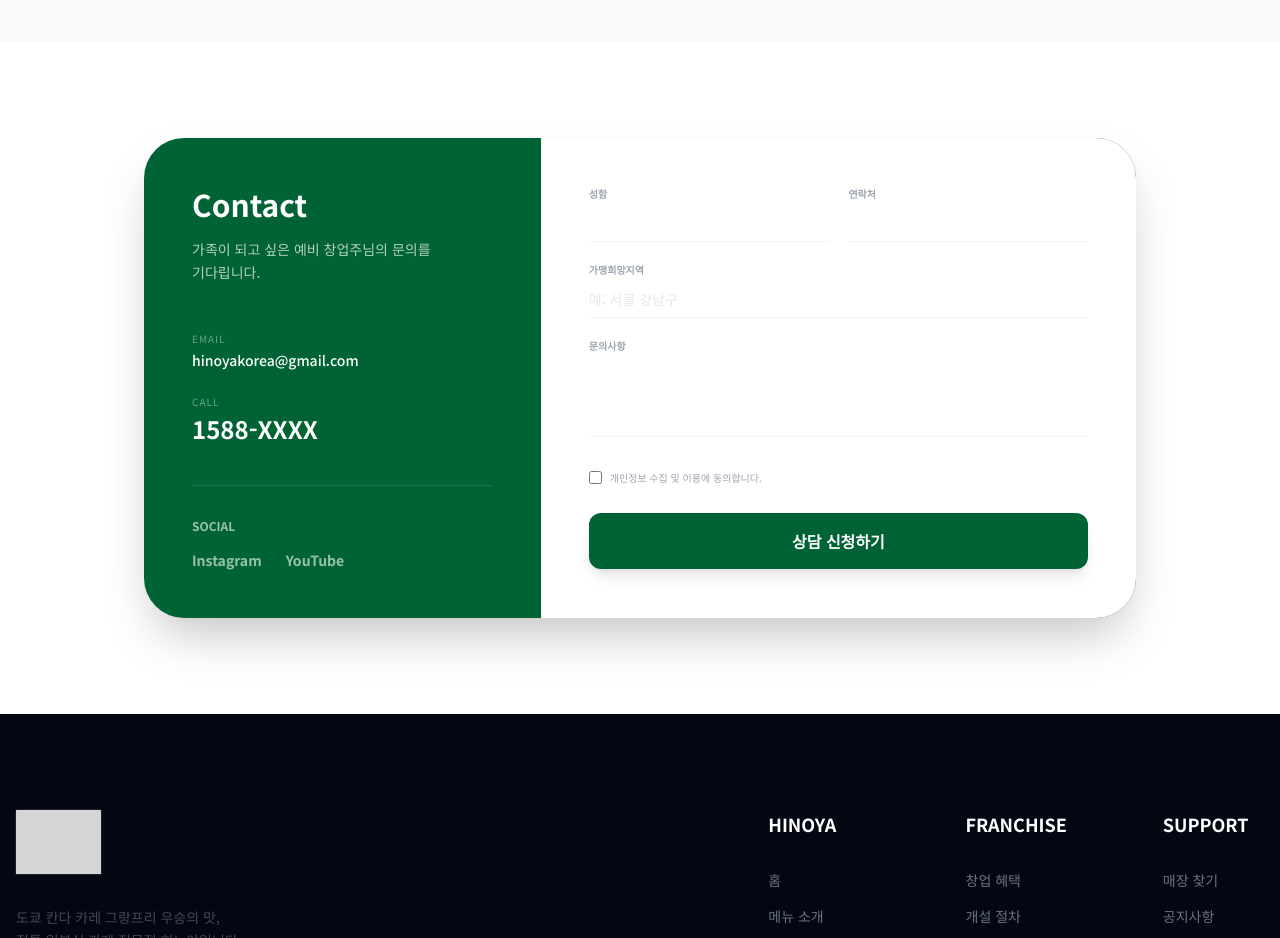
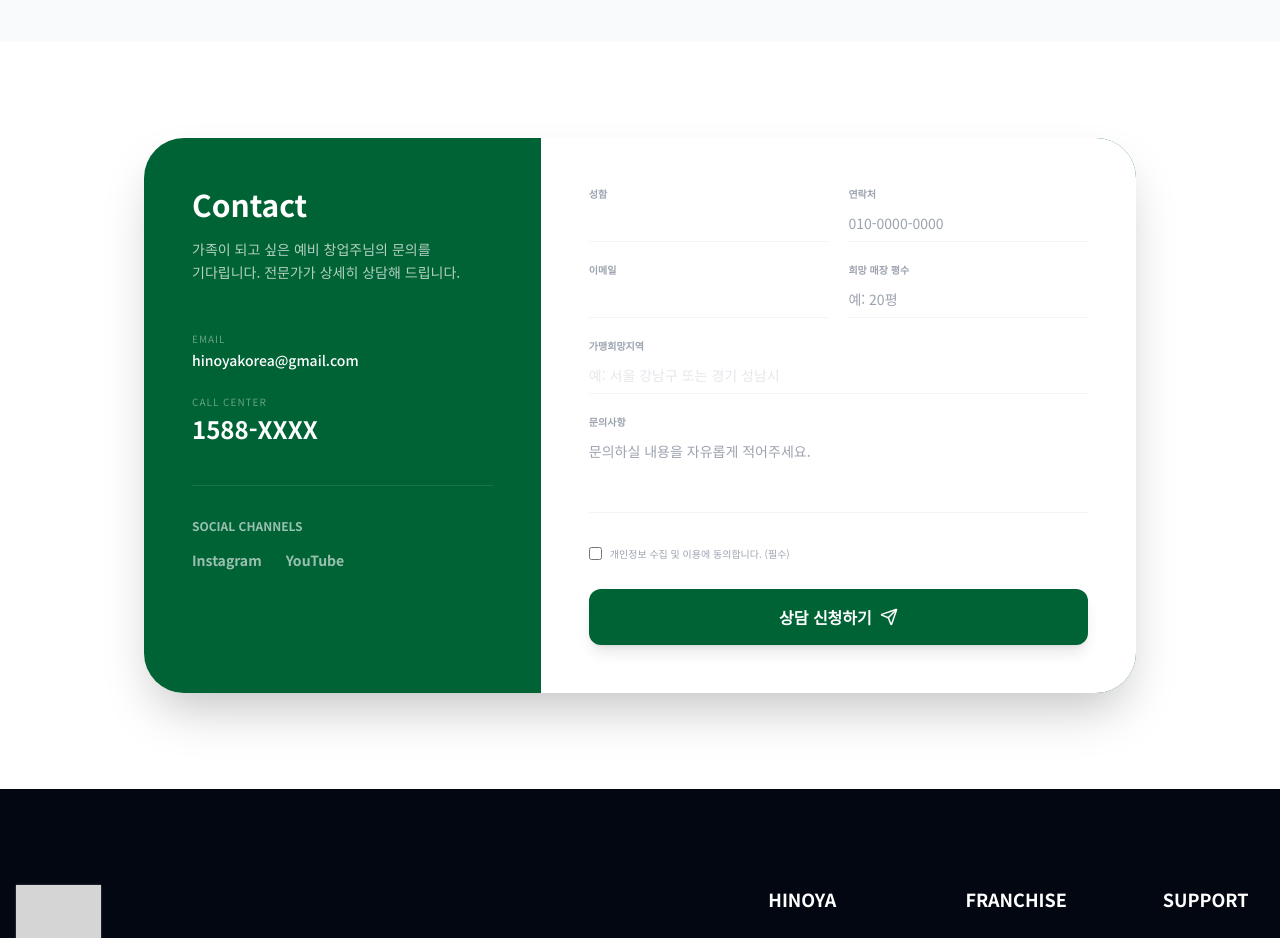
Before and after one commit to skzkek7-a11y/hinoya, a React (Vite) app: page / in a window 1280 px wide. Shown: the part 4620-5558 px from the top of the page. Built offline with nearby package versions, Linux system fonts and the light colour scheme; grey boxes are pictures that could not be loaded.

Commit message:
feat: Add contact form submission
Implements a functional contact form with Formspree integration for sending inquiries. Includes state management for submission status (idle, submitting, success, error) and visual feedback.

```diff
--- a/components/Contact.tsx
+++ b/components/Contact.tsx
@@ -1,7 +1,9 @@
 
 import React, { useState } from 'react';
+import { Send, CheckCircle2, AlertCircle } from 'lucide-react';
 
 const Contact: React.FC = () => {
+  const [status, setStatus] = useState<'IDLE' | 'SUBMITTING' | 'SUCCESS' | 'ERROR'>('IDLE');
   const [formData, setFormData] = useState({
     name: '',
     phone: '',
@@ -16,15 +18,40 @@ const Contact: React.FC = () => {
     setFormData(prev => ({ ...prev, [name]: value }));
   };
 
+  const handleSubmit = async (e: React.FormEvent) => {
+    e.preventDefault();
+    setStatus('SUBMITTING');
+
+    try {
+      const response = await fetch('https://formspree.io/f/xvzgjoaz', {
+        method: 'POST',
+        headers: {
+          'Content-Type': 'application/json',
+          'Accept': 'application/json'
+        },
+        body: JSON.stringify(formData)
+      });
+
+      if (response.ok) {
+        setStatus('SUCCESS');
+        setFormData({ name: '', phone: '', email: '', region: '', size: '', message: '' });
+      } else {
+        setStatus('ERROR');
+      }
+    } catch (error) {
+      setStatus('ERROR');
+    }
+  };
+
   return (
     <section id="contact" className="py-16 md:py-24 bg-white">
       <div className="container mx-auto px-4 max-w-5xl">
         <div className="bg-[#006335] rounded-3xl md:rounded-[40px] overflow-hidden flex flex-col md:flex-row shadow-2xl">
-          {/* Left: Info Section - Compressed on mobile */}
+          {/* Left: Info Section */}
           <div className="w-full md:w-2/5 p-8 md:p-12 text-white relative">
             <h2 className="text-2xl md:text-3xl font-bold mb-4">Contact</h2>
             <p className="text-white/70 text-sm leading-relaxed mb-8 md:mb-12 break-keep">
-              가족이 되고 싶은 예비 창업주님의 문의를 기다립니다.
+              가족이 되고 싶은 예비 창업주님의 문의를 기다립니다. 전문가가 상세히 상담해 드립니다.
             </p>
 
             <div className="space-y-6">
@@ -33,13 +60,13 @@ const Contact: React.FC = () => {
                 <p className="font-medium text-sm">hinoyakorea@gmail.com</p>
               </div>
               <div className="group">
-                <p className="text-[10px] uppercase tracking-widest text-white/40 mb-1">Call</p>
+                <p className="text-[10px] uppercase tracking-widest text-white/40 mb-1">Call Center</p>
                 <p className="font-black text-2xl">1588-XXXX</p>
               </div>
             </div>
 
             <div className="mt-10 pt-8 border-t border-white/10 hidden md:block">
-              <p className="text-xs font-bold opacity-60 mb-4 uppercase">Social</p>
+              <p className="text-xs font-bold opacity-60 mb-4 uppercase">Social channels</p>
               <div className="flex space-x-6 text-sm font-bold">
                 <a href="#" className="hover:text-white opacity-60 hover:opacity-100 transition-all">Instagram</a>
                 <a href="#" className="hover:text-white opacity-60 hover:opacity-100 transition-all">YouTube</a>
@@ -47,19 +74,32 @@ const Contact: React.FC = () => {
             </div>
           </div>
 
-          {/* Right: Form Section - Reduced padding on mobile */}
-          <div className="w-full md:w-3/5 bg-white p-8 md:p-12">
-            <form className="space-y-5">
+          {/* Right: Form Section */}
+          <div className="w-full md:w-3/5 bg-white p-8 md:p-12 relative">
+            {status === 'SUCCESS' ? (
+              <div className="h-full flex flex-col items-center justify-center text-center py-10 animate-in fade-in duration-500">
+                <CheckCircle2 size={64} className="text-[#006335] mb-6" />
+                <h3 className="text-2xl font-bold text-gray-900 mb-2">상담 신청 완료!</h3>
+                <p className="text-gray-500 text-sm mb-8">소중한 정보를 남겨주셔서 감사합니다.<br />담당자가 영업일 기준 24시간 이내에 연락드리겠습니다.</p>
+                <button
+                  onClick={() => setStatus('IDLE')}
+                  className="bg-[#006335] text-white px-8 py-3 rounded-full font-bold text-sm"
+                >
+                  새로 문의하기
+                </button>
+              </div>
+            ) : (
+              <form onSubmit={handleSubmit} className="space-y-5">
                 <div className="grid grid-cols-1 sm:grid-cols-2 gap-5">
                   <div>
                     <label className="block text-[10px] font-black text-gray-400 uppercase mb-1">성함</label>
                     <input
                       type="text"
                       name="name"
+                      required
                       value={formData.name}
                       onChange={handleInputChange}
                       className="w-full border-b border-gray-100 py-2 focus:border-[#006335] outline-none text-sm transition-all"
-                    required
                     />
                   </div>
                   <div>
@@ -67,10 +107,36 @@ const Contact: React.FC = () => {
                     <input
                       type="tel"
                       name="phone"
+                      required
                       value={formData.phone}
                       onChange={handleInputChange}
+                      placeholder="010-0000-0000"
                       className="w-full border-b border-gray-100 py-2 focus:border-[#006335] outline-none text-sm transition-all"
+                    />
+                  </div>
+                </div>
+
+                <div className="grid grid-cols-1 sm:grid-cols-2 gap-5">
+                  <div>
+                    <label className="block text-[10px] font-black text-gray-400 uppercase mb-1">이메일</label>
+                    <input
+                      type="email"
+                      name="email"
                       required
+                      value={formData.email}
+                      onChange={handleInputChange}
+                      className="w-full border-b border-gray-100 py-2 focus:border-[#006335] outline-none text-sm transition-all"
+                    />
+                  </div>
+                  <div>
+                    <label className="block text-[10px] font-black text-gray-400 uppercase mb-1">희망 매장 평수</label>
+                    <input
+                      type="text"
+                      name="size"
+                      value={formData.size}
+                      onChange={handleInputChange}
+                      placeholder="예: 20평"
+                      className="w-full border-b border-gray-100 py-2 focus:border-[#006335] outline-none text-sm transition-all"
                     />
                   </div>
                 </div>
@@ -82,7 +148,7 @@ const Contact: React.FC = () => {
                     name="region"
                     value={formData.region}
                     onChange={handleInputChange}
-                  placeholder="예: 서울 강남구"
+                    placeholder="예: 서울 강남구 또는 경기 성남시"
                     className="w-full border-b border-gray-100 py-2 focus:border-[#006335] outline-none text-sm transition-all placeholder:text-gray-200"
                   />
                 </div>
@@ -95,21 +161,40 @@ const Contact: React.FC = () => {
                     onChange={handleInputChange}
                     rows={3}
                     className="w-full border-b border-gray-100 py-2 focus:border-[#006335] outline-none text-sm transition-all resize-none min-h-[80px]"
+                    placeholder="문의하실 내용을 자유롭게 적어주세요."
                   ></textarea>
                 </div>
 
                 <div className="flex items-center space-x-2 py-2">
                   <input type="checkbox" id="privacy" className="accent-[#006335]" required />
-                <label htmlFor="privacy" className="text-[10px] text-gray-400 cursor-pointer">개인정보 수집 및 이용에 동의합니다.</label>
+                  <label htmlFor="privacy" className="text-[10px] text-gray-400 cursor-pointer">개인정보 수집 및 이용에 동의합니다. (필수)</label>
                 </div>
+
+                {status === 'ERROR' && (
+                  <div className="flex items-center space-x-2 text-red-500 text-[11px] bg-red-50 p-3 rounded-lg">
+                    <AlertCircle size={14} />
+                    <span>전송 중 오류가 발생했습니다. 잠시 후 다시 시도해주세요.</span>
+                  </div>
+                )}
 
                 <button
                   type="submit"
-                className="w-full bg-[#006335] text-white py-4 rounded-xl font-bold text-base hover:bg-[#004d29] transition-all shadow-lg active:scale-95"
+                  disabled={status === 'SUBMITTING'}
+                  className={`w-full flex items-center justify-center space-x-2 text-white py-4 rounded-xl font-bold text-base transition-all shadow-lg active:scale-95 ${
+                    status === 'SUBMITTING' ? 'bg-gray-400 cursor-not-allowed' : 'bg-[#006335] hover:bg-[#004d29]'
+                  }`}
                 >
-                상담 신청하기
+                  {status === 'SUBMITTING' ? (
+                    <span className="flex items-center animate-pulse">전송 중...</span>
+                  ) : (
+                    <>
+                      <span>상담 신청하기</span>
+                      <Send size={18} />
+                    </>
+                  )}
                 </button>
               </form>
+            )}
           </div>
         </div>
       </div>
```
Lines whose indentation alone changed are shown as unchanged.
